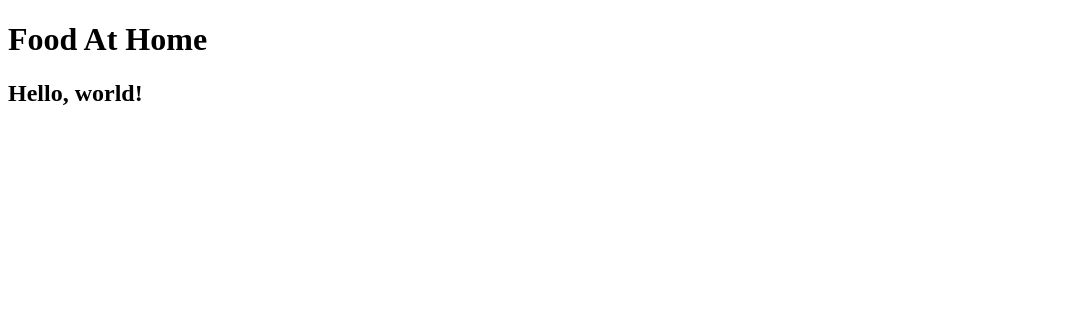
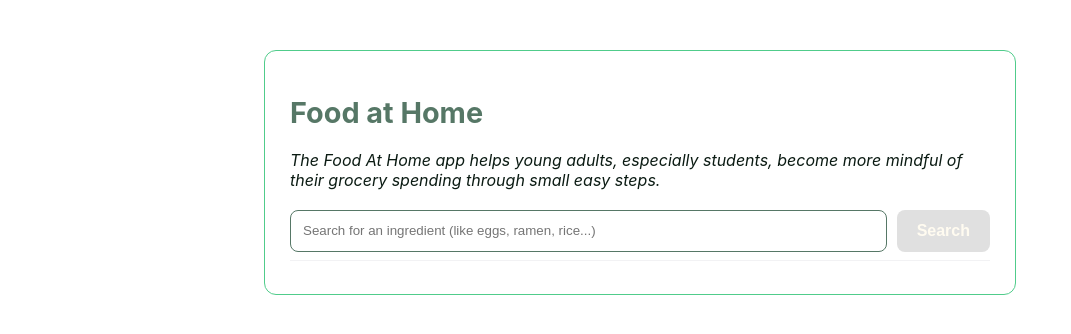
Before and after one commit to ReubenKimClemens/26JrProj_FoodAtHome, a SvelteKit app: page / in a window 1280 px wide. Shown: the top 334 px of the page, without its empty margins (0-1071 px from the left). Built offline with nearby package versions, Linux system fonts and the light colour scheme.

Commit message:
API testing

```diff
--- a/package.json
+++ b/package.json
@@ -15,5 +15,8 @@
 		"@sveltejs/vite-plugin-svelte": "^6.2.1",
 		"svelte": "^5.41.0",
 		"vite": "^7.1.10"
+	},
+	"dependencies": {
+		"@supabase/supabase-js": "^2.79.0"
 	}
 }
--- a/src/routes/+page.svelte
+++ b/src/routes/+page.svelte
@@ -1,2 +1,261 @@
-<h1>Food At Home</h1>
-<h2>Hello, world!</h2>
+<script>
+    let searchQuery = $state('');
+    let products = $state([]);
+    let loading = $state(false);
+    let error = $state('');
+    let totalCost = $state(0);
+
+    // 🔒 Maria's Spoonacular API Key
+    const API_KEY = 'cc2b7b342d844860a154f02ad7e4ca81';
+    const API_BASE = 'https://api.spoonacular.com/food/products/search';
+
+    async function searchGroceries() {
+        // ✅ Validate
+        if (!searchQuery.trim()) {
+            error = 'Please enter a search term.';
+            products = [];
+            return;
+        }
+
+        // 🔁 Reset
+        loading = true;
+        error = '';
+        products = [];
+        totalCost = 0;
+
+        try {
+            // ☎️ Call API ---
+            const encodedQuery = encodeURIComponent(searchQuery);
+            const url = `${API_BASE}?query=${encodedQuery}&number=10&apiKey=${API_KEY}`;
+
+            const response = await fetch(url);
+
+            // ⌨️ Handle any HTTP errors
+            if (!response.ok) {
+                throw new Error(`API Error: HTTP Status ${response.status} - ${response.statusText}.`);
+            }
+
+            const data = await response.json();
+
+            // 🤔 Process Data
+            if (data.products && data.products.length > 0) {
+                products = data.products.map(product => {
+                    const mockPrice = Math.floor(Math.random() * 300) / 100 + 0.99; // $0.99 to $3.99
+                    return {
+                        id: product.id,
+                        title: product.title,
+                        image: product.image,
+                        price: mockPrice
+                    };
+                });
+
+                totalCost = products.reduce((sum, p) => sum + p.price, 0);
+
+            } else {
+                error = `No products found for "${searchQuery}". Try something more general!`;
+            }
+
+        } catch (e) {
+            // ❌ Handle any errors
+            console.error('Search failed:', e);
+            error = `Failed to fetch data. ${e instanceof Error ? e.message : 'An unknown error occurred.'}`;
+            products = [];
+        } finally {
+            loading = false;
+        }
+    }
+</script>
+
+<div class="groceries-search-page">
+    <header>
+        <h1>Food at Home</h1>
+        <p class="app-description">The Food At Home app helps young adults, especially students, become more mindful of their grocery spending through small easy steps.</p>
+    </header>
+
+    <div class="search-controls">
+        <input
+            type="text"
+            bind:value={searchQuery}
+            placeholder="Search for an ingredient (like eggs, ramen, rice...)"
+            onkeydown={(e) => { if (e.key === 'Enter') searchGroceries(); }}
+            aria-label="Search Query"
+        />
+        <button
+            onclick={searchGroceries}
+            disabled={loading || !searchQuery.trim()}
+        >
+            {#if loading}
+                Searching...
+            {:else}
+                Search
+            {/if}
+        </button>
+    </div>
+
+    <hr />
+
+    {#if error}
+        <p class="status-message error-message">**Oops!** {error}</p>
+    {:else if loading}
+        <p class="status-message loading-message">Looking up prices for "{searchQuery}"...</p>
+    {/if}
+
+    {#if products.length > 0}
+        <section class="results-container">
+            <div class="summary-bar">
+                <h3>Found {products.length} Items</h3>
+                <p class="total-cost">Estimated Total: **${totalCost.toFixed(2)}**</p>
+            </div>
+
+            <ul class="product-list">
+                {#each products as product (product.id)}
+                    <li class="product-item">
+                        <img src={product.image} alt={product.title} class="product-image"/>
+                        <div class="product-info">
+                            <h4>{product.title}</h4>
+                        </div>
+                        <p class="item-price">**${product.price.toFixed(2)}**</p>
+                    </li>
+                {/each}
+            </ul>
+        </section>
+    {/if}
+</div>
+
+<style>
+    .groceries-search-page {
+        max-width: 700px;
+        margin: 50px auto;
+        padding: 25px;
+        font-family: -apple-system, BlinkMacSystemFont, "Segoe UI", Roboto, Helvetica, Arial, sans-serif;
+        border: 1px solid #50CC8B;
+        border-radius: 12px;
+    }
+
+    header h1 {
+        color: #567766;
+        font-size: 1.8rem;
+    }
+
+    .app-description {
+        color: #0B1B13;
+        font-style: italic;
+        margin-bottom: 20px;
+    }
+
+    .search-controls {
+        display: flex;
+        gap: 10px;
+    }
+
+    input {
+        flex-grow: 1;
+        padding: 12px;
+        border: 1px solid #567766;
+        border-radius: 8px;
+    }
+
+    button {
+        padding: 12px 20px;
+        background-color: #0C8CE9;
+        color: #FFFBF0;
+        border: none;
+        border-radius: 8px;
+        cursor: pointer;
+        font-size: 16px;
+        font-weight: bold;
+        transition: background-color 0.2s;
+    }
+
+    button:hover:not(:disabled) {
+        background-color: #218838;
+    }
+
+    button:disabled {
+        background-color: #e0e0e0;
+    }
+
+    hr {
+        border: 0;
+        height: 1px;
+        background-color: #F2F2F4;
+        cursor: not-allowed;
+    }
+
+    .summary-bar {
+        display: flex;
+        justify-content: space-between;
+        align-items: center;
+        padding: 10px 0;
+        border-bottom: 2px solid #F316B0;
+        margin-bottom: 15px;
+    }
+
+    .total-cost {
+        font-size: 1.5em;
+        color: #0B1B13;
+        font-weight: bold;
+        background-color: #FFFBF0;
+        padding: 5px 10px;
+        border-radius: 4px;
+    }
+
+    .product-list {
+        list-style: none;
+        padding: 0;
+    }
+
+    .product-item {
+        display: flex;
+        align-items: center;
+        padding: 10px 0;
+        border-bottom: 1px solid #F316B0;
+    }
+
+    .product-image {
+        width: 50px;
+        height: 50px;
+        object-fit: contain;
+        border-radius: 4px;
+        margin-right: 15px;
+        flex-shrink: 0;
+    }
+
+    .product-info {
+        flex-grow: 1;
+    }
+
+    .product-info h4 {
+        margin: 0;
+        font-size: 1rem;
+        color: #7E57C2;
+    }
+
+    .item-price {
+        font-size: 1rem;
+        color: #0B1B13;
+        font-weight: bold;
+        flex-shrink: 0;
+        width: 80px;
+        text-align: right;
+    }
+
+    .status-message {
+        padding: 10px;
+        border-radius: 8px;
+        margin-top: 15px;
+        font-weight: bold;
+    }
+
+    .error-message {
+        background-color: #F68523;
+        color: #FFFBF0;
+        border: 1px solid #EA3729;
+    }
+
+    .loading-message {
+        background-color: #50CC8B;
+        color: #FFFBF0;
+        border: 1px solid #008F5D;
+    }
+</style>
```
Also changed, not shown: 1 other file (tests, documents, lock files or other folders).
